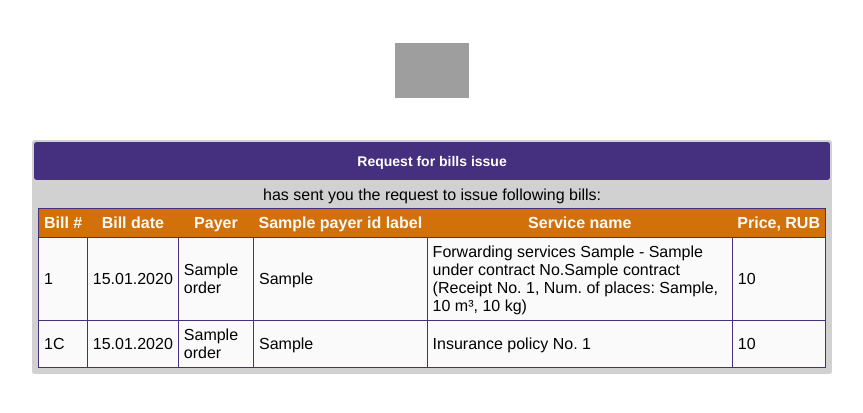
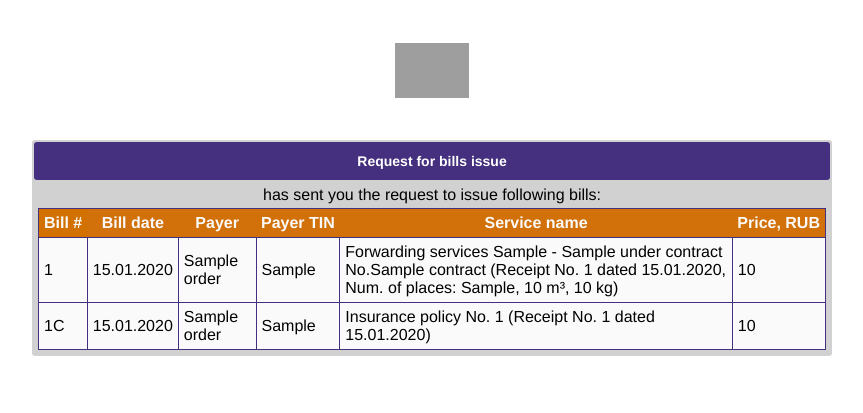
Before and after one commit to feodorov1992/cargo_logika, a Django app: template app/logistics/templates/logistics/mail/accounts_email.html in a window 1280 px wide. Shown: the top 413 px of the page, without its empty margins (208-1071 px from the left). Run offline with Django 3.2, Linux system fonts and the light colour scheme; the template is opened without the code that fills it: most values are stand-ins (such as "Sample title", 1, 10 or a date in 2020); parts of the project's set-up code (start-up, migrations or seed data) failed here and were passed over; grey boxes are pictures that could not be loaded.

Commit message:
Accounts emails fixed

```diff
--- a/app/logistics/models.py
+++ b/app/logistics/models.py
@@ -173,10 +173,10 @@ class Order(models.Model):
             if not self.contract:
                 self.contract = self.user.contract
         if not self.picked_up:
-            if self.pickup_date and self.pickup_date <= timezone.now():
+            if self.pickup_date and self.pickup_date <= timezone.now().date():
                 self.picked_up = True
         if not self.delivered:
-            if self.delivery_date and self.delivery_date <= timezone.now():
+            if self.delivery_date and self.delivery_date <= timezone.now().date():
                 self.delivered = True
         super(Order, self).save(force_insert, force_update, using, update_fields)
 
--- a/app/logistics/templates/admin/registry_data.html
+++ b/app/logistics/templates/admin/registry_data.html
@@ -19,7 +19,7 @@
             <td><input type="text" name="payer" id="id_payer" required></td>
         </tr>
         <tr>
-            <th><label class="required" for="id_payer_id">{% trans 'Payer TIN/Passport' %}:</label></th>
+            <th><label class="required" for="id_payer_id">{% trans 'Payer TIN' %}:</label></th>
             <td><input type="text" name="payer_id" id="id_payer_id" required></td>
         </tr>
     </table>
--- a/app/logistics/templates/logistics/mail/accounts_email.html
+++ b/app/logistics/templates/logistics/mail/accounts_email.html
@@ -15,7 +15,7 @@
                             <th style="white-space: nowrap; border: none; padding: 5px; background: #d27100; color: #fafafa">{% trans 'Bill #' %}</th>
                             <th style="white-space: nowrap; border: none; padding: 5px; background: #d27109; color: #fafafa">{% trans 'Bill date' %}</th>
                             <th style="white-space: nowrap; border: none; padding: 5px; background: #d27109; color: #fafafa">{% trans 'Payer' %}</th>
-                            <th style="white-space: nowrap; border: none; padding: 5px; background: #d27109; color: #fafafa">{{ payer_id_label }}</th>
+                            <th style="white-space: nowrap; border: none; padding: 5px; background: #d27109; color: #fafafa">{% trans 'Payer TIN' %}</th>
                             <th style="white-space: nowrap; border: none; padding: 5px; background: #d27109; color: #fafafa">{% trans 'Service name' %}</th>
                             <th style="white-space: nowrap; border: none; padding: 5px; background: #d27109; color: #fafafa">{% trans 'Price, RUB' %}</th>
                         </tr>
@@ -26,12 +26,13 @@
                             <td style="border: 1px solid #452f7f; padding: 5px">{{ order.order_number|unlocalize }}</td>
                             <td style="border: 1px solid #452f7f; padding: 5px">{% if order.bill_date %}{{ order.bill_date|date:"d.m.Y" }}{% elif order.delivery_date|date:"d.m.Y" %}{{ order.delivery_date|date:"d.m.Y" }}{% else %}-{% endif %}</td>
                             <td style="border: 1px solid #452f7f; padding: 5px">{{ order.payer_name }}</td>
-                            <td style="border: 1px solid #452f7f; padding: 5px">{% if order.payer_type == 'individual' %}{{ order.payer_passport }}{% else %}{{ order.payer_tin }}{% endif %}</td>
+                            <td style="border: 1px solid #452f7f; padding: 5px">{{ order.payer_tin }}</td>
                             <td style="border: 1px solid #452f7f; padding: 5px">
                                 {% trans 'Forwarding services' %} {{ order.sender_addr }} - {{ order.receiver_addr }}
                                 {% if order.load_unload %}{% trans 'with loading and unloading operations' %}{% endif %}
                                 {% if order.contract %}{% trans 'under contract No.' %}{{ order.contract|unlocalize }}{% endif %}
-                                ({% trans 'Receipt No.' %} {{ order.order_number|unlocalize }}{% if order.cargo_spaces %}, {% trans 'Num. of places' %}: {{ order.cargo_spaces }}{% endif %}{% if order.cargo_volume %}, {{ order.cargo_volume|floatformat:-2 }} {% trans 'm' %}&sup3;{% endif %}{% if order.cargo_weight %}, {{ order.cargo_weight|floatformat:-2 }} {% trans 'kg' %}{% endif %})
+                                ({% trans 'Receipt No.' %} {{ order.order_number|unlocalize }} {% trans 'dated' %} {{ order.pickup_date|date:"d.m.Y" }}{% if order.cargo_spaces %}, {% trans 'Num. of places' %}: {{ order.cargo_spaces }}{% endif %}{% if order.cargo_volume %}, {{ order.cargo_volume|floatformat:-2 }} {% trans 'm' %}&sup3;{% endif %}{% if order.cargo_weight %}, {{ order.cargo_weight|floatformat:-2 }} {% trans 'kg' %}{% endif %})
+                                {% if order.extra_services.exists %}<br>{% trans 'Extra services' %}: {{ order.extra_services.all|join:", " }}{% endif %}
                             </td>
                             <td style="border: 1px solid #452f7f; padding: 5px">
                                 {{ order.order_price|floatformat:-2 }}
@@ -43,7 +44,7 @@
                             <td style="border: 1px solid #452f7f; padding: 5px">{% if order.bill_date %}{{ order.bill_date|date:"d.m.Y" }}{% elif order.delivery_date %}{{ order.delivery_date|date:"d.m.Y" }}{% else %}-{% endif %}</td>
                             <td style="border: 1px solid #452f7f; padding: 5px">{{ order.payer_name }}</td>
                             <td style="border: 1px solid #452f7f; padding: 5px">{% if order.payer_type == 'individual' %}{{ order.payer_passport }}{% else %}{{ order.payer_tin }}{% endif %}</td>
-                            <td style="border: 1px solid #452f7f; padding: 5px">{% trans 'Insurance policy No.' %} {{ order.insurance_number|unlocalize }}</td>
+                            <td style="border: 1px solid #452f7f; padding: 5px">{% trans 'Insurance policy No.' %} {{ order.insurance_number|unlocalize }} ({% trans 'Receipt No.' %} {{ order.order_number|unlocalize }} {% trans 'dated' %} {{ order.pickup_date|date:"d.m.Y" }})</td>
                             <td style="border: 1px solid #452f7f; padding: 5px">{{ order.insurance_price|floatformat:-2 }}</td>
                         </tr>
                         {% endif %}
--- a/app/logistics/templates/logistics/mail/accounts_email.txt
+++ b/app/logistics/templates/logistics/mail/accounts_email.txt
@@ -1,12 +1,12 @@
 {% load i18n %}{% load l10n %}
 {{ user.first_name }} {{ user.last_name }} {% trans 'has sent you the request to issue following bills:' %}
 {% for order in queryset %}
-{% trans 'Payer' %} {{ order.payer_name }} ({% if order.payer_type == 'individual' %}{{ order.payer_passport }}{% else %}{{ order.payer_tin }}{% endif %})
+{% trans 'Payer' %} {{ order.payer_name }} ({{ order.payer_tin }})
 {% trans 'Bill No.' %} {{ order.order_number|unlocalize }} {% trans 'dated' %} {% if order.bill_date %}{{ order.bill_date|date:"d.m.Y" }}{% elif order.delivery_date|date:"d.m.Y" %}{% else %}-{% endif %}
-{% trans 'Forwarding services' %} {{ order.sender_addr }} - {{ order.receiver_addr }}{% if order.load_unload %} {% trans 'with loading and unloading operations' %}{% endif %} {% trans 'under contract No.' %}{{ order.contract|unlocalize }} (Receipt No. {{ order.order_number|unlocalize }}{% if order.cargo_spaces %}, {% trans 'Num. of places' %} {{ order.cargo_spaces }}{% endif %}{% if order.cargo_volume %}, {{ order.cargo_volume|floatformat:-2 }} {% trans 'm' %}3{% endif %}{% if order.cargo_weight %}, {{ order.cargo_weight|floatformat:-2 }} {% trans 'kg' %}{% endif %}) - {{ order.order_price|floatformat:-2 }}{% if order.insurance %}
+{% trans 'Forwarding services' %} {{ order.sender_addr }} - {{ order.receiver_addr }}{% if order.load_unload %} {% trans 'with loading and unloading operations' %}{% endif %} {% trans 'under contract No.' %}{{ order.contract|unlocalize }} (Receipt No. {{ order.order_number|unlocalize }} {% trans 'dated' %} {{ order.pickup_date|date:"d.m.Y" }}{% if order.cargo_spaces %}, {% trans 'Num. of places' %} {{ order.cargo_spaces }}{% endif %}{% if order.cargo_volume %}, {{ order.cargo_volume|floatformat:-2 }} {% trans 'm' %}3{% endif %}{% if order.cargo_weight %}, {{ order.cargo_weight|floatformat:-2 }} {% trans 'kg' %}{% endif %}){% if order.extra_services.exists %} {% trans 'Extra services' %}: {{ order.extra_services.all|join:", " }}{% endif %} - {{ order.order_price|floatformat:-2 }}{% if order.insurance %}
 
 {% trans 'Payer' %} {{ order.payer_name }} ({% if order.payer_type == 'individual' %}{{ order.payer_passport }}{% else %}{{ order.payer_tin }}{% endif %})
 {% trans 'Bill No.' %} {{ order.order_number|unlocalize }}{% trans 'C' %} {% trans 'dated' %} {% if order.bill_date %}{{ order.bill_date|date:"d.m.Y" }}{% elif order.delivery_date|date:"d.m.Y" %}{% else %}-{% endif %}
-{% trans 'Insurance policy No.' %} {{ order.insurance_number|unlocalize }} - {{ order.insurance_price|floatformat:-2 }}{% endif %}
+{% trans 'Insurance policy No.' %} {{ order.insurance_number|unlocalize }} ({% trans 'Receipt No.' %} {{ order.order_number|unlocalize }} {% trans 'dated' %} {{ order.pickup_date|date:"d.m.Y" }}) - {{ order.insurance_price|floatformat:-2 }}{% endif %}
 
 {% endfor %}
--- a/app/logistics/templates/logistics/mail/accounts_registry_email.txt
+++ b/app/logistics/templates/logistics/mail/accounts_registry_email.txt
@@ -6,9 +6,9 @@
 {{ payer_id_label }}: {{ payer_id }}
 
 {% for order in queryset %}
-{% trans 'Forwarding services' %} {{ order.sender_addr }} - {{ order.receiver_addr }}{% if order.load_unload %} {% trans 'with loading and unloading operations' %}{% endif %} {% trans 'under contract No.' %}{{ order.contract|unlocalize }} (Receipt No. {{ order.order_number|unlocalize }}{% if order.cargo_spaces %}, {% trans 'Num. of places' %} {{ order.cargo_spaces }}{% endif %}{% if order.cargo_volume %}, {{ order.cargo_volume|floatformat:-2 }} {% trans 'm' %}3{% endif %}{% if order.cargo_weight %}, {{ order.cargo_weight|floatformat:-2 }} {% trans 'kg' %}{% endif %}) - {{ order.order_price|floatformat:-2 }}{% if order.insurance %}
+{% trans 'Forwarding services' %} {{ order.sender_addr }} - {{ order.receiver_addr }}{% if order.load_unload %} {% trans 'with loading and unloading operations' %}{% endif %} {% trans 'under contract No.' %}{{ order.contract|unlocalize }} (Receipt No. {{ order.order_number|unlocalize }} {% trans 'dated' %} {{ order.pickup_date|date:"d.m.Y" }}{% if order.cargo_spaces %}, {% trans 'Num. of places' %} {{ order.cargo_spaces }}{% endif %}{% if order.cargo_volume %}, {{ order.cargo_volume|floatformat:-2 }} {% trans 'm' %}3{% endif %}{% if order.cargo_weight %}, {{ order.cargo_weight|floatformat:-2 }} {% trans 'kg' %}{% endif %}) {% if order.extra_services.exists %} {% trans 'Extra services' %}: {{ order.extra_services.all|join:", " }}{% endif %} - {{ order.order_price|floatformat:-2 }}{% if order.insurance %}
 
-{% trans 'Insurance policy No.' %} {{ order.insurance_number|unlocalize }} - {{ order.insurance_price|floatformat:-2 }}{% endif %}
+{% trans 'Insurance policy No.' %} {{ order.insurance_number|unlocalize }} ({% trans 'Receipt No.' %} {{ order.order_number|unlocalize }} {% trans 'dated' %} {{ order.pickup_date|date:"d.m.Y" }}) - {{ order.insurance_price|floatformat:-2 }}{% endif %}
 
 {% endfor %}
 {% trans 'Total' %}: {{ sum_price|floatformat:-2 }}
```
Also changed, not shown: app/logistics/admin.py (+2 -10 lines), app/logistics/templates/logistics/mail/accounts_registry_email.html (+4 -3 lines).
